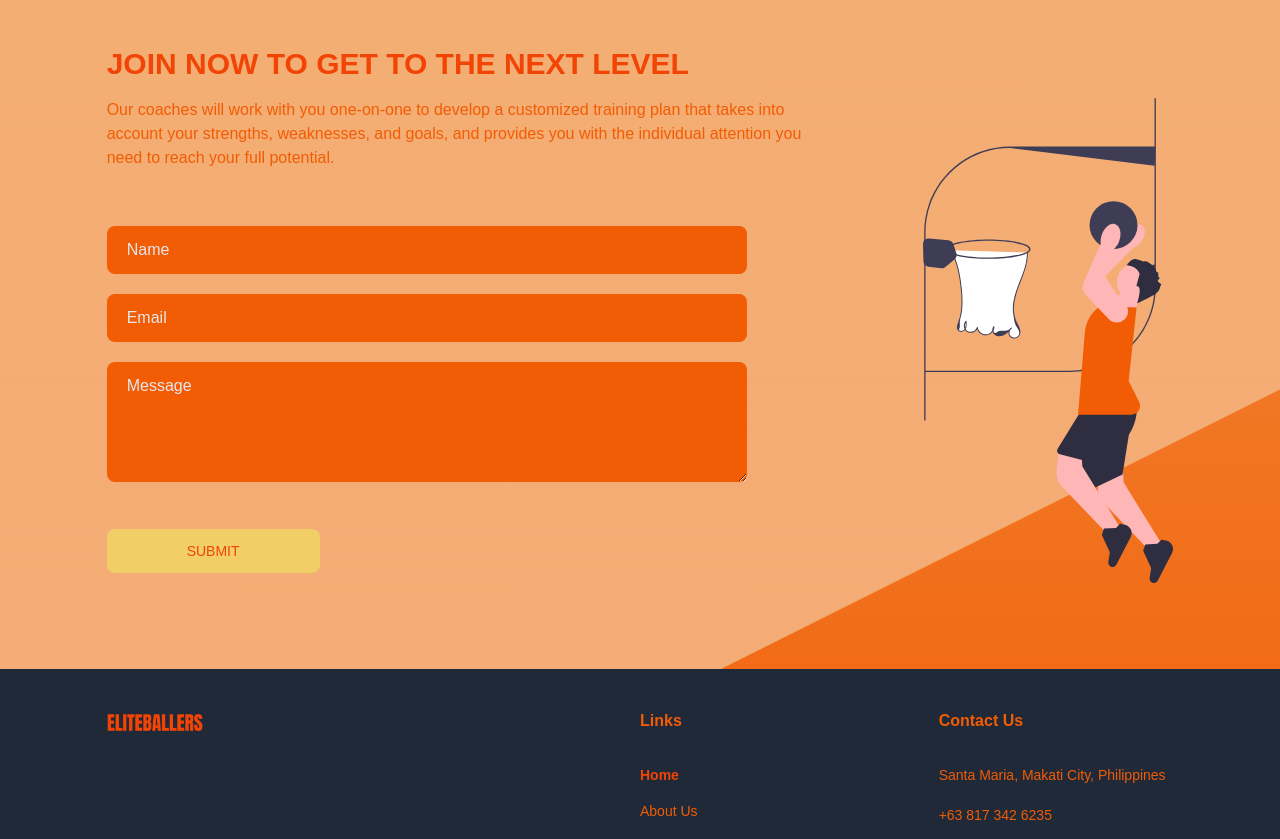
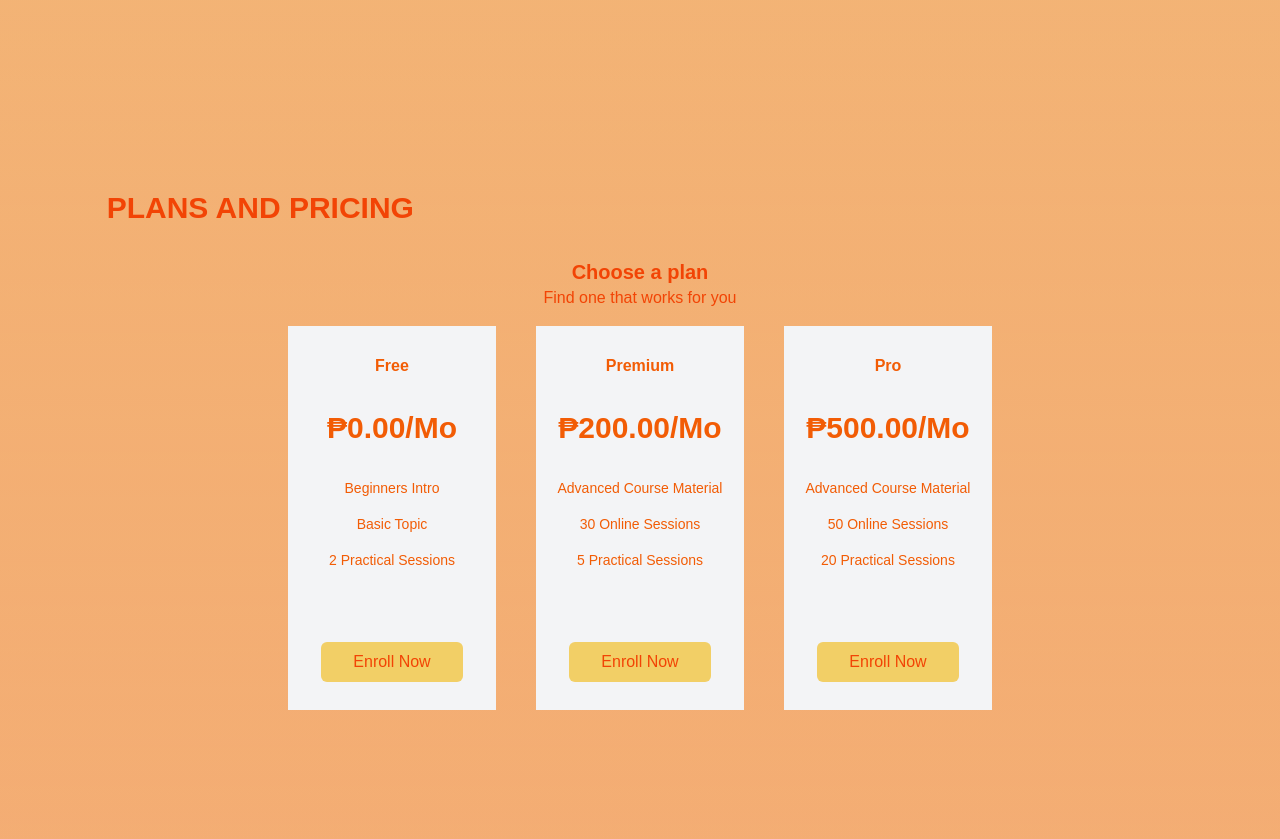
Before and after one commit to kujerocoding/elite-ballers, a React (Vite) app: page / in a window 1280 px wide. Shown: the part 1956-2795 px from the top of the page. Built offline with nearby package versions, Linux system fonts and the light colour scheme.

Commit message:
Add pricing component

```diff
--- a/src/App.tsx
+++ b/src/App.tsx
@@ -6,6 +6,7 @@ import AboutUs from '@/components/aboutus'
 import Classes from '@/components/classes'
 import ContactUs from '@/components/contactus'
 import Footer from '@/components/footer'
+import Pricing from '@/components/pricing'
 
 
 const App = () => {
@@ -34,6 +35,7 @@ const App = () => {
       <Home setSelectedPage={setSelectedPage}/>
       <AboutUs setSelectedPage={setSelectedPage}/>
       <Classes setSelectedPage={setSelectedPage}/>
+      <Pricing setSelectedPage={setSelectedPage}/>
       <ContactUs setSelectedPage={setSelectedPage}/>
       <Footer setSelectedPage={setSelectedPage} selectedPage={selectedPage}/>
     </div>
--- a/src/components/aboutus/index.tsx
+++ b/src/components/aboutus/index.tsx
@@ -1,10 +1,8 @@
 import { SelectedPage } from '@/shared/types'
-import React from 'react'
 import {motion} from 'framer-motion'
 import HText from '@/shared/HText'
 import AboutGraphic from '@/assets/image/AboutGraphic.svg'
 import ActionButton from '@/shared/ActionButton'
-import AnchorLink from 'react-anchor-link-smooth-scroll'
 
 type Props = {
     setSelectedPage: (value: SelectedPage) => void
@@ -12,7 +10,7 @@ type Props = {
 
 const AboutUs = ({setSelectedPage}: Props) => {
   return (
-    <section id="aboutus" className='mx-auto min-h-full w-5/6 mt-10 py-10 text-primary-light-orange'>
+    <section id="aboutus" className='mx-auto w-5/6 py-24 text-primary-light-orange'>
         <motion.div className='flex flex-col gap-14' onViewportEnter={() => setSelectedPage(SelectedPage.AboutUs)}>
             <motion.div
             initial="hidden"
@@ -32,11 +30,10 @@ const AboutUs = ({setSelectedPage}: Props) => {
                     <img src={AboutGraphic} alt="about-graphic" />
                 </div>
                 <div className='flex flex-col gap-4 px-4 sm:basis-2/3'>
-
                     <p>Our experienced coaches are passionate about basketball and dedicated to helping our clients achieve their goals. Whether you're looking to improve your shooting, dribbling, defense, or teamwork, we have the knowledge and expertise to help you get there.</p>
                     <div>
-                <p>So why choose Elite Ballers? With our personalized coaching plans, flexible online courses, and range of training materials, we offer a comprehensive approach to basketball training that is tailored to your unique needs and goals.</p>
-                <motion.div
+                    <p>So why choose Elite Ballers? With our personalized coaching plans, flexible online courses, and range of training materials, we offer a comprehensive approach to basketball training that is tailored to your unique needs and goals.</p>
+                    <motion.div
                     initial="hidden"
                     whileInView="visible"
                     viewport={{once: true, amount: 0.5}}
@@ -48,8 +45,8 @@ const AboutUs = ({setSelectedPage}: Props) => {
                     className='flex items-center gap-4 text-sm mt-8'>
                         <ActionButton setSelectedPage={setSelectedPage}>Join Now</ActionButton>
                         <ActionButton setSelectedPage={setSelectedPage}>Learn More</ActionButton>
-                </motion.div>
-            </div>
+                    </motion.div>
+                    </div>
                 </div>
             </div>
 
--- a/src/components/classes/Class.tsx
+++ b/src/components/classes/Class.tsx
@@ -1,4 +1,3 @@
-import React from 'react'
 
 type Props = {
     name: string;
--- a/src/components/footer/index.tsx
+++ b/src/components/footer/index.tsx
@@ -1,6 +1,7 @@
 import Logo from '@/assets/image/Logo.png'
 import Link from '../navbar/Link'
 import { SelectedPage } from '@/shared/types'
+import { AiFillFacebook, AiFillInstagram, AiFillTwitterSquare } from 'react-icons/ai'
 
 type Props = {
     selectedPage: SelectedPage
@@ -43,6 +44,11 @@ const Footer = ({selectedPage, setSelectedPage}: Props) => {
                 <h4 className='font-bold mb-8'>Contact Us</h4>
                 <p className='my-5 text-sm'>Santa Maria, Makati City, Philippines</p>
                 <p className='my-5 text-sm'>+63 817 342 6235</p>
+                <div className= 'flex gap-4 text-sm'>
+                    <AiFillFacebook className="w-6 h-6 fill-primary-orange hover:scale-110 cursor-pointer"/>
+                    <AiFillInstagram className="w-6 h-6 fill-primary-orange hover:scale-110 cursor-pointer"/>
+                    <AiFillTwitterSquare className="w-6 h-6 fill-primary-orange hover:scale-110 cursor-pointer"/>
+                </div>
             </div>
         </div>
         <p className='w-full text-xs text-center mx-auto mt-10 py-10'>
--- a/src/components/home/index.tsx
+++ b/src/components/home/index.tsx
@@ -11,7 +11,7 @@ type Props = {
 
 const Home = ({setSelectedPage}: Props) => {
   return (
-    <section id='home' className='pt-32 pb-10'>
+    <section id='home' className='pt-32 pb-28'>
         <motion.div
         onViewportEnter={() => setSelectedPage(SelectedPage.Home)}
         className='sm:flex w-5/6 mx-auto items-center justify-between'>
--- a/src/components/navbar/index.tsx
+++ b/src/components/navbar/index.tsx
@@ -5,7 +5,7 @@ import Link from "./Link"
 import { SelectedPage } from "@/shared/types"
 import ActionButton from "@/shared/ActionButton"
 import AnchorLink from "react-anchor-link-smooth-scroll"
-import { AiFillFacebook, AiFillInstagram, AiFillTwitterSquare } from 'react-icons/ai'
+
 
 type Props = {
     isTopOfPage: boolean,
@@ -48,17 +48,17 @@ const Navbar = ({isTopOfPage,selectedPage, setSelectedPage}: Props) => {
                                     setSelectedPage={setSelectedPage}
                                 />
                                 <Link
+                                    page="Pricing"
+                                    selectedPage={selectedPage}
+                                    setSelectedPage={setSelectedPage}
+                                />
+                                <Link
                                     page="Contact Us"
                                     selectedPage={selectedPage}
                                     setSelectedPage={setSelectedPage}
                                 />
                         </div>
                         <div className={`${flexBetween} gap-8 text-sm`}>
-                            <div className={`${flexBetween} gap-2 text-sm`}>
-                            <AiFillFacebook className="w-6 h-6 fill-primary-orange hover:scale-110 cursor-pointer"/>
-                            <AiFillInstagram className="w-6 h-6 fill-primary-orange hover:scale-110 cursor-pointer"/>
-                            <AiFillTwitterSquare className="w-6 h-6 fill-primary-orange hover:scale-110 cursor-pointer"/>
-                            </div>
                             <ActionButton setSelectedPage={setSelectedPage}>Become an Apprentice</ActionButton>
                         </div>
                 </div>
@@ -104,6 +104,13 @@ const Navbar = ({isTopOfPage,selectedPage, setSelectedPage}: Props) => {
                     </button>
                     <button onClick={() => setIsMenuToggled(!isMenuToggled)}>
                         <Link
+                            page="Pricing"
+                            selectedPage={selectedPage}
+                            setSelectedPage={setSelectedPage}
+                        />
+                    </button>
+                    <button onClick={() => setIsMenuToggled(!isMenuToggled)}>
+                        <Link
                             page="Contact Us"
                             selectedPage={selectedPage}
                             setSelectedPage={setSelectedPage}
--- /dev/null
+++ b/src/components/pricing/index.tsx
@@ -0,0 +1,78 @@
+import ActionButton from "@/shared/ActionButton"
+import { PriceType, SelectedPage } from '@/shared/types'
+import Price from "./price"
+import HText from "@/shared/HText"
+import { motion } from "framer-motion"
+
+const prices:Array<PriceType> =[
+    {
+        plan: "Free",
+        price: '0.00/Mo',
+        description: ['Beginners Intro', 'Basic Topic','2 Practical Sessions']
+    },
+    {
+        plan: "Premium",
+        price: '200.00/Mo',
+        description: ['Advanced Course Material', '30 Online Sessions','5 Practical Sessions']
+    },
+    {
+        plan: "Pro",
+        price: '500.00/Mo',
+        description: ['Advanced Course Material', '50 Online Sessions','20 Practical Sessions']
+    },
+]
+
+type Props = {
+    setSelectedPage: (value: SelectedPage) => void
+}
+
+const Pricing = ({setSelectedPage}: Props) => {
+  return (
+    <section id="pricing" className="w-full py-24 text-primary-light-orange">
+        <motion.div onViewportEnter={() => setSelectedPage(SelectedPage.Pricing)}>
+            <motion.div className="w-5/6 mx-auto pb-4"
+            initial="hidden"
+            whileInView="visible"
+            viewport={{once: true, amount: 0.5}}
+            transition={{duration: 0.5}}
+            variants={{
+                hidden: {opacity: 0, x:-100},
+                visible: {opacity: 1, x:0}
+            }}>
+                <HText>Plans and Pricing</HText>
+            </motion.div>
+            <motion.div
+            initial="hidden"
+            whileInView="visible"
+            viewport={{once: true, amount: 0.3}}
+            transition={{delay: 0.3, duration: 0.5}}
+            variants={{
+                hidden: {opacity: 0, y:100},
+                visible: {opacity: 1, y:0}
+            }}>
+            <div className="text-center pb-4 text-primary-orange">
+            <p className="text-xl font-bold">Choose a plan</p>
+            <p className="">Find one that works for you</p>
+            </div>
+            <div className="flex items-center justify-center gap-10 flex-wrap">
+
+                {prices.map((item, i) => (
+                    <div key={i} className="w-52 h-96 bg-gray-100 flex flex-col items-center justify-around">
+                        <Price
+                        plan={item.plan}
+                        price={item.price}
+                        description={item.description}
+                        />
+                    <ActionButton setSelectedPage={setSelectedPage}>Enroll Now</ActionButton>
+                    </div>
+                ))}
+
+
+            </div>
+            </motion.div>
+        </motion.div>
+    </section>
+  )
+}
+
+export default Pricing
--- /dev/null
+++ b/src/components/pricing/price.tsx
@@ -0,0 +1,21 @@
+
+type Props = {
+    plan: string;
+    price: string;
+    description: string[];
+
+}
+
+const Price = ({plan, price, description}: Props) => {
+  return (
+    <li className='list-none text-center'>
+            <h3 className='pb-8 font-bold'>{plan}</h3>
+            <h2 className='text-3xl pb-8 font-bold'>₱{price}</h2>
+            {description.map((item, i)=> (
+                <p key={i} className='pb-4 text-sm'>{item}</p>
+            ))}
+    </li>
+  )
+}
+
+export default Price
--- a/src/shared/types.ts
+++ b/src/shared/types.ts
@@ -2,6 +2,7 @@
     Home = "home",
     AboutUs = "aboutus",
     Classes = "classes",
+    Pricing = "pricing",
     ContactUs = "contactus"
   }
 
@@ -10,3 +11,9 @@
     description?: string;
     image: string;
   }
+
+  export interface PriceType {
+    plan: string;
+    price: string;
+    description: string[];
+  }
```
